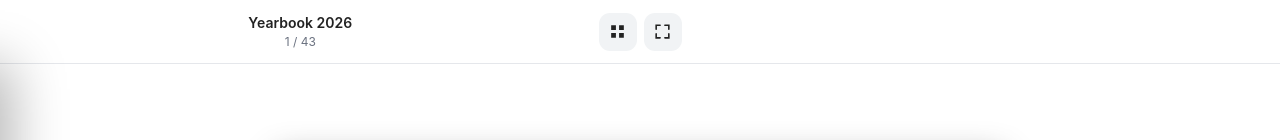
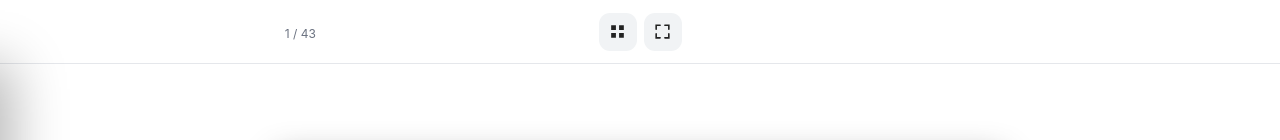
Before and after one commit to annbabaian/yearbook2025, a plain HTML site: page index.html in a window 1280 px wide. Shown: the top 140 px of the page. Drawn offline with Linux system fonts and the light colour scheme; a script that the page names is missing.

Commit message:
Add files via upload

```diff
--- a/index.html
+++ b/index.html
@@ -15,7 +15,6 @@
         <img class="brand-logo" src="logo.png" alt="SIL Insurance">
       </a>
       <div class="title-wrap">
-        <div class="doc-title">Yearbook 2026</div>
         <div class="page-indicator" id="pageIndicator">1 / 43</div>
       </div>
       <div class="top-actions">
```
